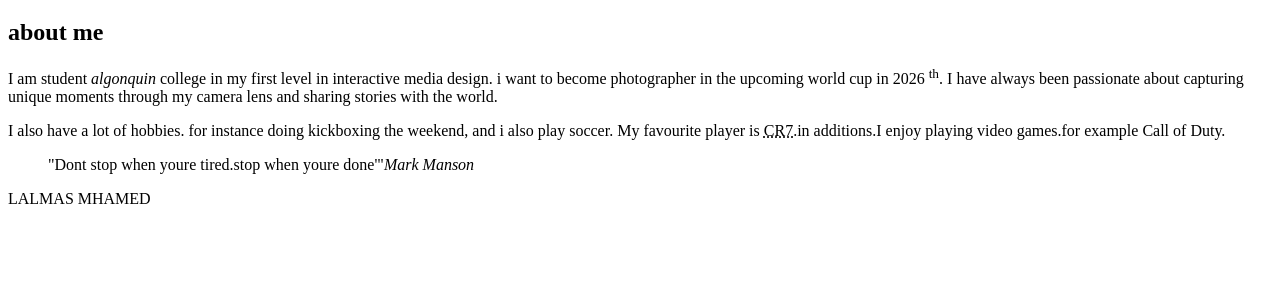
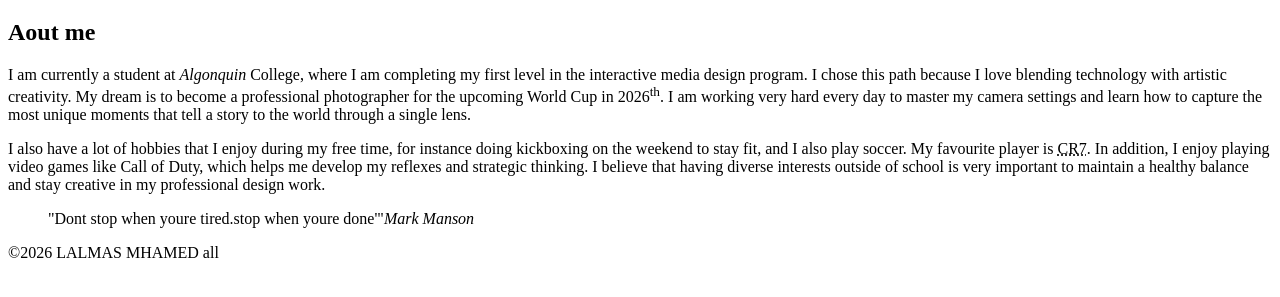
Before and after one commit to lalm0001/assigment-html, a plain HTML site: page index.html in a window 1280 px wide. Shown: the part 61-358 px from the top of the page. Drawn offline with Linux system fonts and the light colour scheme.

Commit message:
ADds index.html filE

```diff
--- a/index.html
+++ b/index.html
@@ -11,16 +11,19 @@
     </header>
     <main>
     <article>
-        <h2>about me</h2>
+        <h2>Aout me</h2>
         <p>
-        I am student <em>algonquin</em>  college in my first level in interactive media design.
-    i want to become photographer in the upcoming world cup in 2026 <sup>th</sup>.
-    I have always been passionate about capturing unique moments through my camera lens and sharing stories with the world.
+        I am currently a student at <em>Algonquin</em> College, where I am completing my first level in the interactive media design program.
+         I chose this path because I love blending technology with artistic creativity.
+         My dream is to become a professional photographer for the upcoming World Cup in 2026<sup>th</sup>.
+         I am working very hard every day to master my camera settings and learn how to capture the most unique moments that tell a story to the world through a single lens.
     </p>
 
      <p>
-    I also have a lot of hobbies. for instance doing kickboxing the weekend, and i also play soccer.
-    My favourite player is <abbr title="Cristiano Ronaldo ">CR7</abbr>.in additions.I enjoy playing video games.for example Call of Duty.
+    I also have a lot of hobbies that I enjoy during my free time, for instance doing kickboxing on the weekend to stay fit, and I also play soccer.
+     My favourite player is <abbr title="Cristiano Ronaldo">CR7</abbr>.
+      In addition, I enjoy playing video games like Call of Duty, which helps me develop my reflexes and strategic thinking.
+       I believe that having diverse interests outside of school is very important to maintain a healthy balance and stay creative in my professional design work.
      </p>
     </article>
     <!-- motivation Quote -->
@@ -29,8 +32,8 @@
      </blockquote>
      <!-- Footer -->
      <footer>
-        LALMAS MHAMED
-    </footer>
+      &copy;2026 LALMAS MHAMED all
+        </footer>
     </main>
 
 </body>
```
